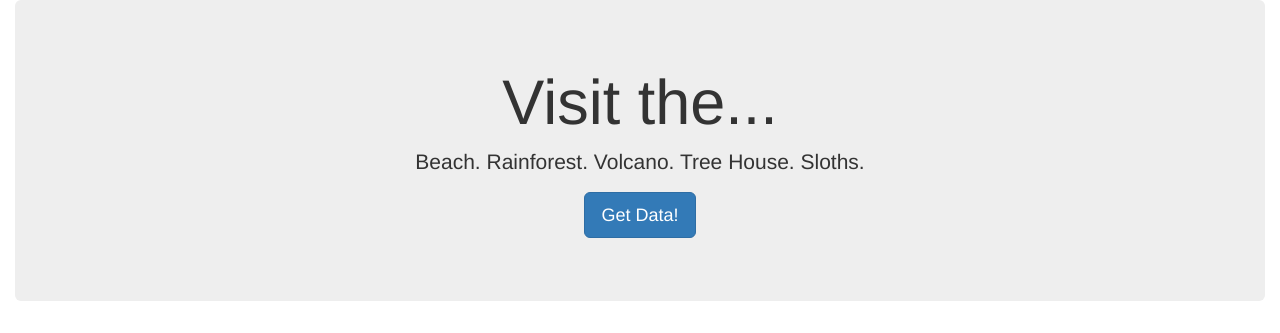
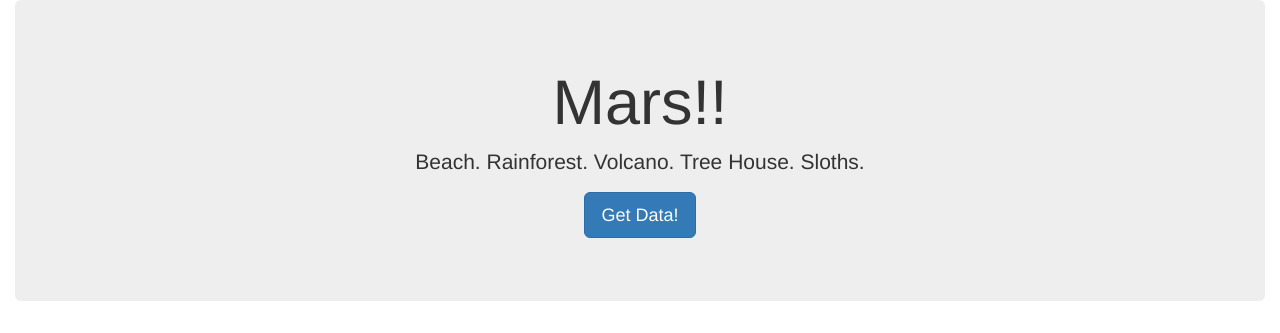
Before and after one commit to Lizbetheli/web-scraping-challenge, a Flask app: template templates/index.html in a window 1280 px wide. Shown: the top 333 px of the page. Run offline with Flask 2, Linux system fonts and the light colour scheme; the template is opened without the code that fills it, so the values that code supplies are empty; parts of the project's set-up code (start-up, migrations or seed data) failed here and were passed over; some libraries are stand-ins or nearby versions.

Commit message:
started step 2

```diff
--- a/templates/index.html
+++ b/templates/index.html
@@ -5,14 +5,14 @@
   <meta charset="UTF-8">
   <meta name="viewport" content="width=device-width, initial-scale=1.0">
   <meta http-equiv="X-UA-Compatible" content="ie=edge">
-  <title>Costa Rica Weather</title>
+  <title>Mars</title>
   <link rel="stylesheet" href="https://maxcdn.bootstrapcdn.com/bootstrap/3.3.7/css/bootstrap.min.css">
 </head>
 
 <body>
   <div class="container-fluid">
     <div class="jumbotron text-center">
-      <h1>Visit the...</h1>
+      <h1>Mars!!</h1>
       <p>Beach. Rainforest. Volcano. Tree House. Sloths.</p>
       <p><a class="btn btn-primary btn-lg" href="/scrape" role="button">Get Data!</a></p>
     </div>
```
